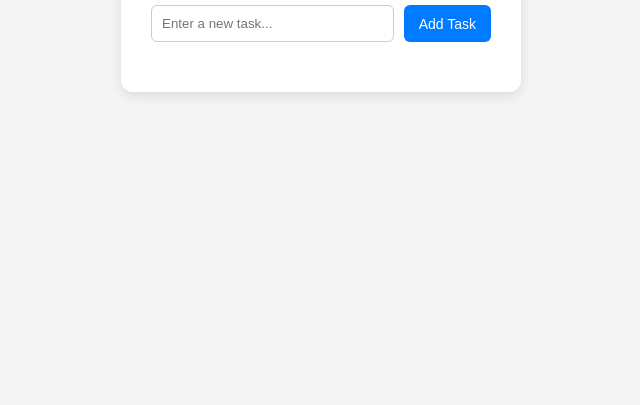
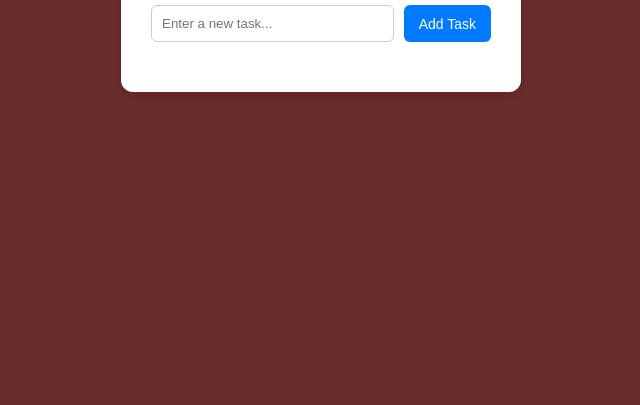
Before and after one commit to SeNaTu24/Todo-List, a plain HTML site: page index.html in a window 1280 px wide. Shown: the part 395-800 px from the top of the page, without its empty margins (319-959 px from the left). Drawn offline with Linux system fonts and the light colour scheme.

```diff
--- a/style.css
+++ b/style.css
@@ -7,7 +7,7 @@
 
 body {
     font-family: sans-serif;
-    background-color: #f4f4f4;
+    background-color: #6a2b2b;
     display: flex;
     justify-content: center;
     align-items: center;
```
Also changed, not shown: 1 other file.
